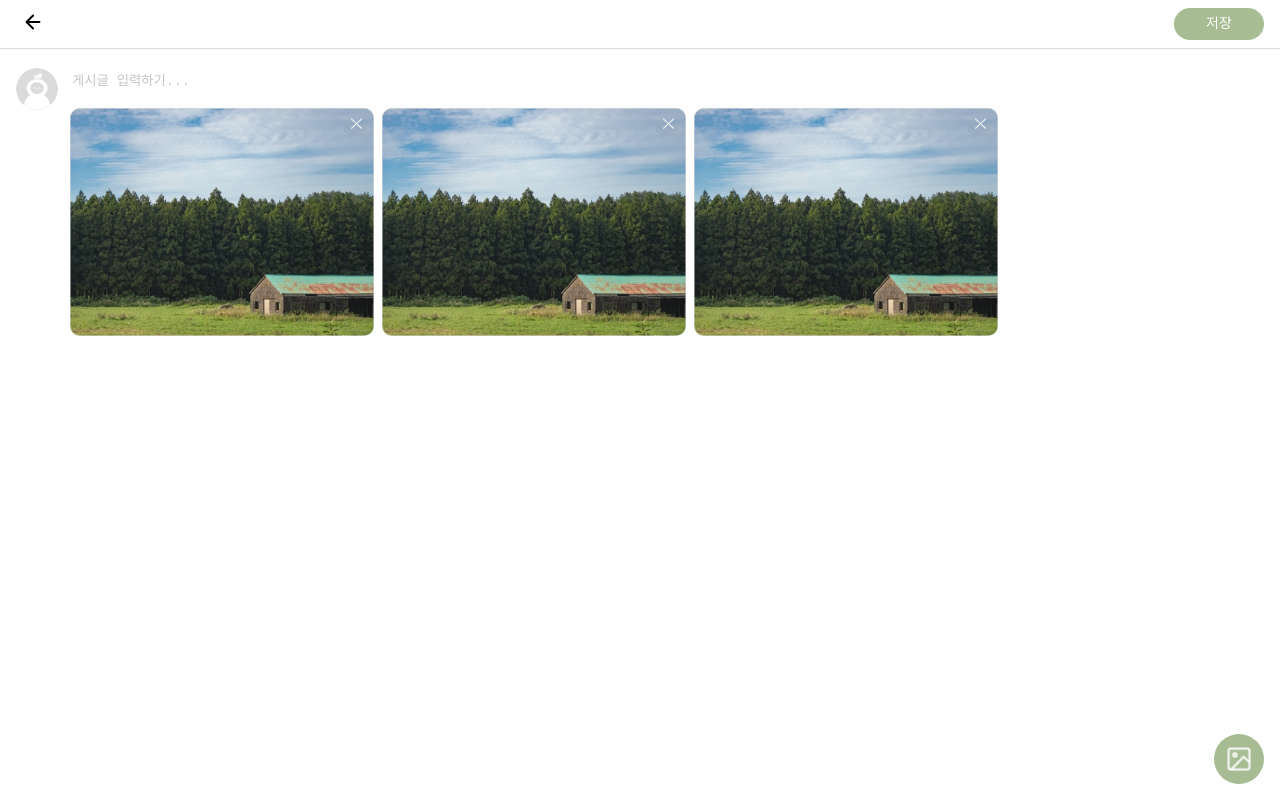
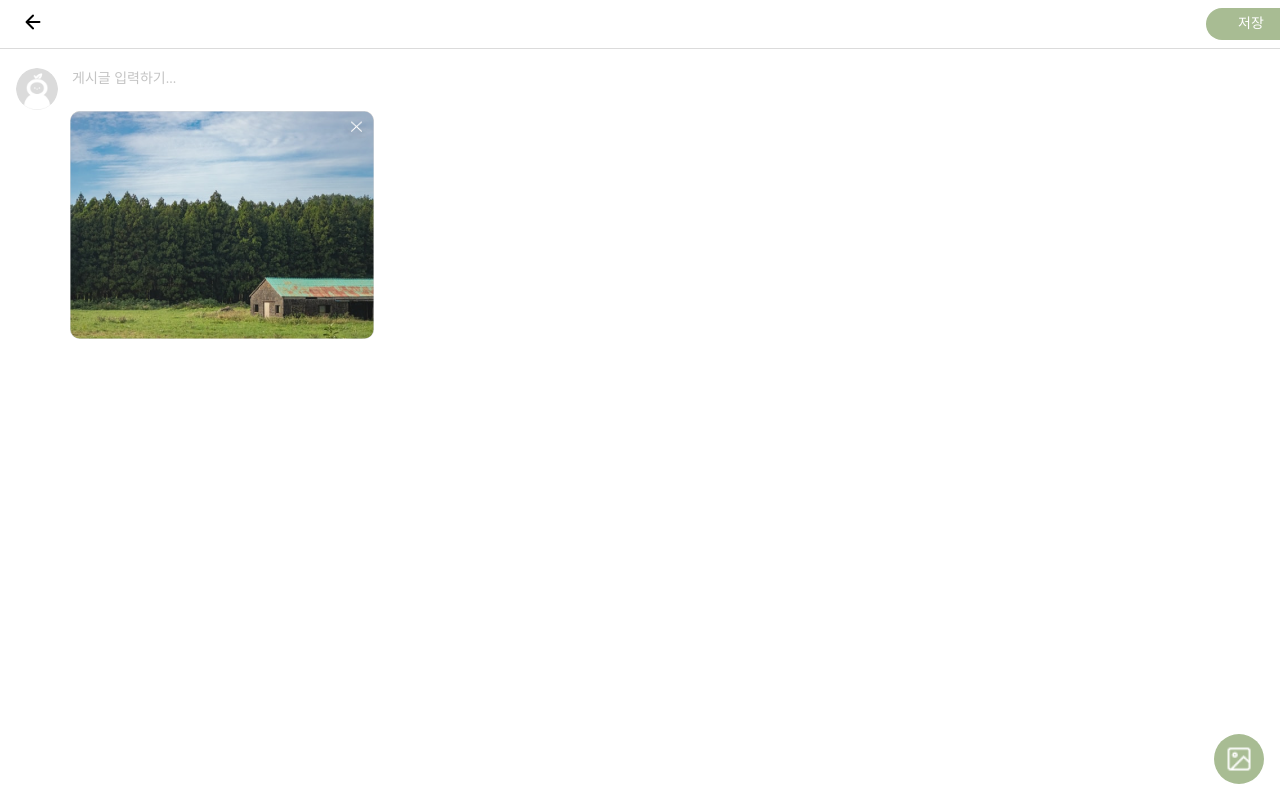
Before and after one commit to 17ANT/INATON, a React (Create React App) app: page /postupload in a window 1280 px wide. Built offline with nearby package versions, Linux system fonts and the light colour scheme; a web font is replaced by a local one.

Commit message:
Feat: PostUpload 페이지 컴포넌트화

```diff
--- a/src/components/header/UploadHeader.jsx
+++ b/src/components/header/UploadHeader.jsx
@@ -15,8 +15,9 @@ const HeaderWrap = styled.header`
 
 const Section = styled.section`
     display: flex;
+    width: 100%;
+    height: 48px;
     justify-content: space-between;
-    height: 48px;
     align-items: center;
     padding: 0 16px;
     .back {
@@ -28,7 +29,6 @@ const Section = styled.section`
 
 export default function UploadHeader() {
     const navigate = useNavigate();
-
 
     return (
         <>
@@ -47,5 +47,4 @@ export default function UploadHeader() {
             </HeaderWrap>
         </>
     );
-
 }
--- a/src/pages/postDetail/PostDetail.jsx
+++ b/src/pages/postDetail/PostDetail.jsx
@@ -77,7 +77,7 @@ const MoreBtn = styled.button`
     right: 0px;
     width: 20px;
     height: 20px;
-    background: url('/assets/icon/icon-more-vertical.png') no-repeat center/20px 20px;
+    background: url('assets/icon/icon-more-vertical.png') no-repeat center/20px 20px;
     border: none;
     cursor: pointer;
 `;
--- a/src/pages/postUpload/PostUpload.jsx
+++ b/src/pages/postUpload/PostUpload.jsx
@@ -4,16 +4,13 @@ import UploadHeader from '../../components/header/UploadHeader';
 import ProfileImg from '../../components/profileImg/ProfileImg';
 import UploadButton from '../../components/uploadButton/UploadButton';
 
-const Header = styled.div`
-    width: 100%;
-    height: 48px;
-    background-color: var(--main-color);
+const Test = styled.div`
+    width: 390px;
 `;
-
 const PostUploadMain = styled.main`
     display: flex;
     gap: 12px;
-    padding: 20px 16px;
+    padding: 68px 16px;
 `;
 
 const PostPreview = styled.div`
@@ -23,8 +20,6 @@ const PostPreview = styled.div`
 `;
 
 const PostUploadForm = styled.form`
-    width: 100%;
-
     label {
         position: fixed;
         bottom: 16px;
@@ -37,6 +32,10 @@ const TextForm = styled.textarea`
     margin-bottom: 16px;
     border: none;
     resize: none;
+    font-family: var(--font-family);
+    font-size: 14px;
+    line-height: 18px;
+
     ::placeholder {
         color: var(--sub-border);
     }
@@ -47,22 +46,23 @@ const TextForm = styled.textarea`
 `;
 
 const ImageList = styled.ul`
-    max-width: 520px;
+    min-width: 520px;
     display: flex;
+    flex: 0 0 304px;
     gap: 8px;
 `;
 
 const ImageItem = styled.li`
     position: relative;
+    flex-basis: 304px;
 
     img {
-        width: 304px;
-        height: 228px;
-        /* 이미지 2개 이상: 168px*126px */
+        width: max(168px, 100%);
         position: relative;
         background: var(--sub-border);
         border-radius: 10px;
     }
+
     button {
         position: absolute;
         top: 6px;
@@ -83,12 +83,10 @@ export default function PostUpload() {
         txtRef.current.style.height = 'auto'; //height 초기화
         txtRef.current.style.height = txtRef.current.scrollHeight + 'px';
     };
-    // //textarea 자동높이
 
     return (
         <>
             <UploadHeader />
-            <Header />
             <PostUploadMain>
                 <h2 className="sr-only">게시글 작성</h2>
                 <ProfileImg size="42px" alt="프로필 이미지" />
@@ -103,17 +101,11 @@ export default function PostUpload() {
                             onChange={handleResize}
                         ></TextForm>
 
-                        <UploadButton radius="28px" size="50px" bg="var(--main-color)"></UploadButton>
+                        <UploadButton radius="28px" size="50px" bg="var(--main-color)" />
                     </PostUploadForm>
+
                     <ImageList>
-                        <ImageItem>
-                            <img src="/assets/post-img-example.png" alt="" />
-                            <button type="button"></button>
-                        </ImageItem>
-                        <ImageItem>
-                            <img src="/assets/post-img-example.png" alt="" />
-                            <button type="button"></button>
-                        </ImageItem>
+                        {/* 개수에 따른 배치는 JS로 컨트롤 */}
                         <ImageItem>
                             <img src="/assets/post-img-example.png" alt="" />
                             <button type="button"></button>
```
Lines whose indentation alone changed are shown as unchanged.
